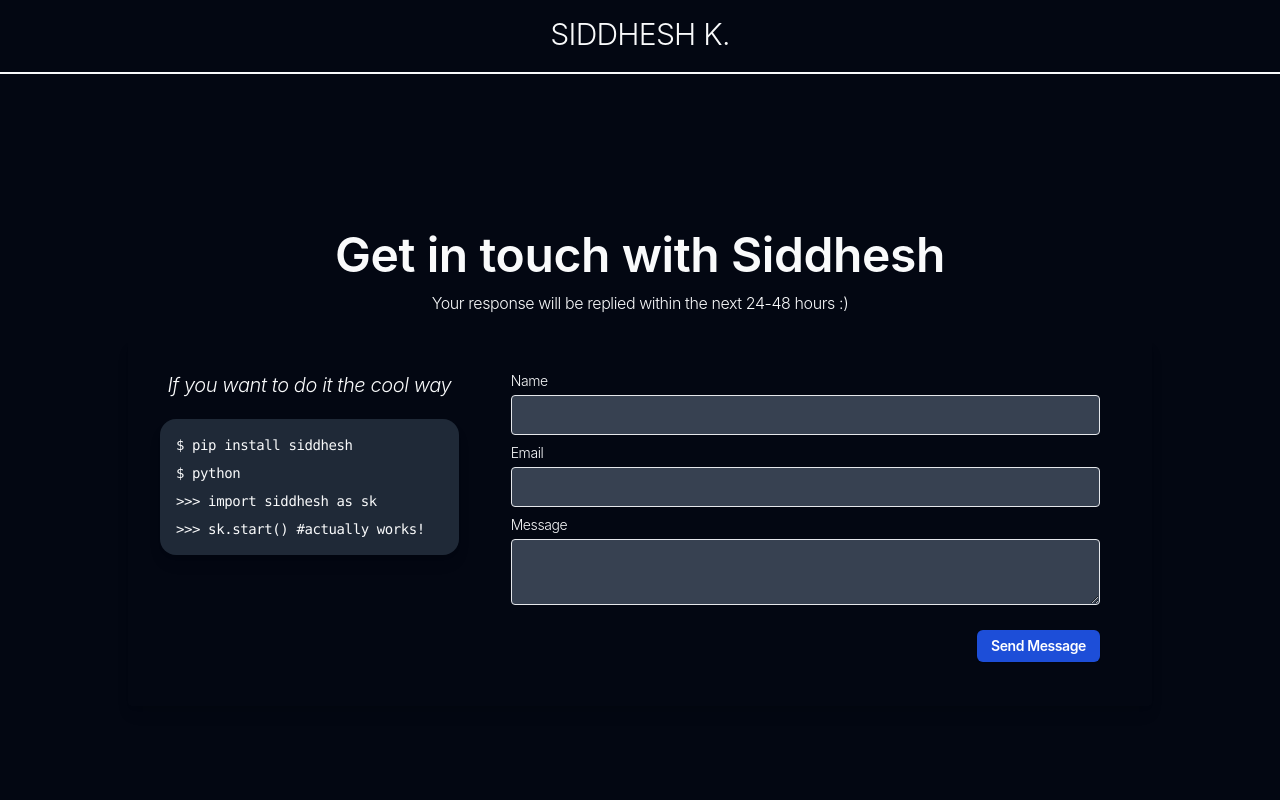
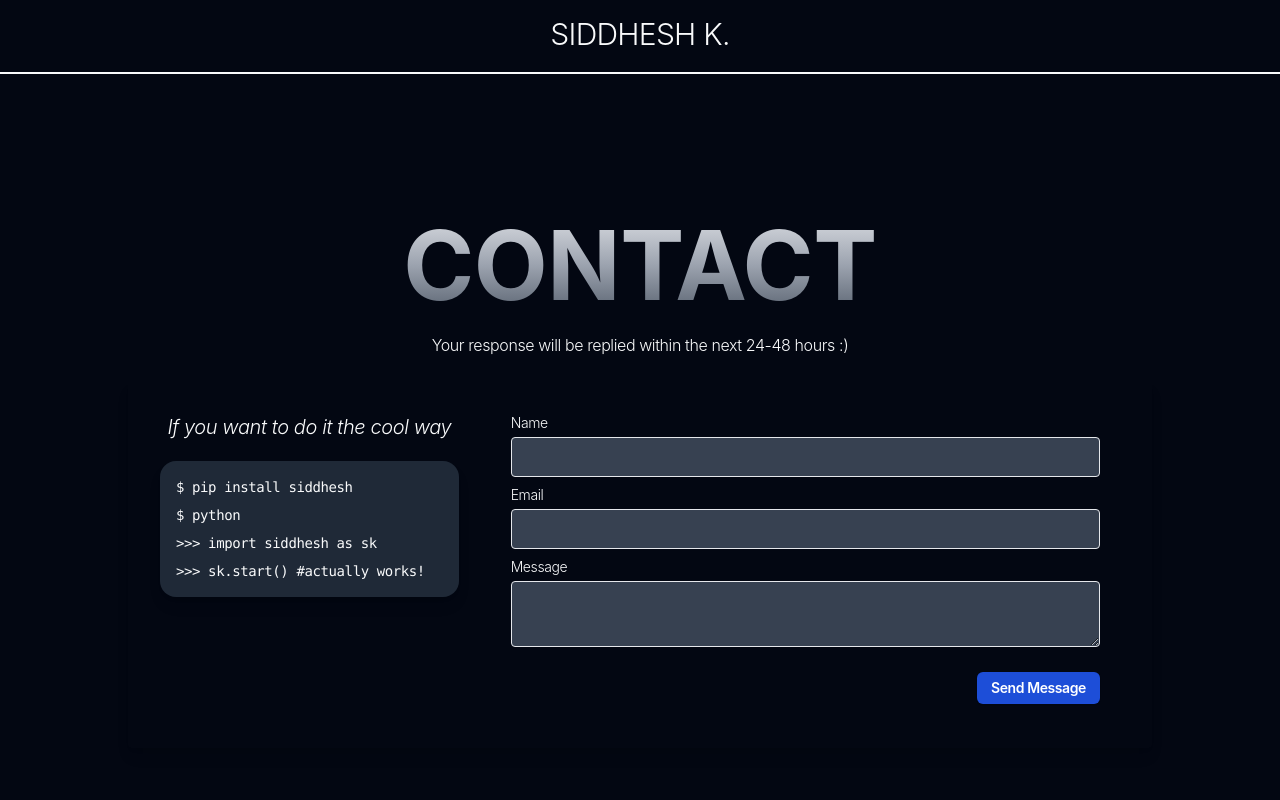
Before and after one commit to iamsid47/portfolio, a React (Create React App) app: page /contact in a window 1280 px wide. Shown: the top 800 px of the page. Built offline with nearby package versions, Linux system fonts and the light colour scheme.

Commit message:
added some animation

```diff
--- a/src/components/companies/Companies.jsx
+++ b/src/components/companies/Companies.jsx
@@ -15,7 +15,7 @@ const Companies = () => {
                 <p className="inline-flex relative rounded-full px-3 py-1 text-sm leading-6  ring-1 hover:ring-white ring-blue-500 transition duration-200">
                   Solving real-world problems
                 </p>
-                <h1 className="animate-fade-in-up mt-5 text-4xl font-bold leading-tight  sm:text-5xl sm:leading-tight lg:text-8xl lg:leading-tight uppercase bg-clip-text text-transparent bg-gradient-to-b from-gray-200 via-gray-400 to-gray-600">
+                <h1 className="animate-fade-in-up mt-5 text-6xl font-bold leading-tight sm:leading-tight lg:text-8xl lg:leading-tight uppercase bg-clip-text text-transparent bg-gradient-to-b from-gray-200 via-gray-400 to-gray-600">
                   Companies
                 </h1>
                 <p className="max-w-md mx-auto mt-6 text-base leading-7 ">
--- a/src/components/contact/GetinTouch.jsx
+++ b/src/components/contact/GetinTouch.jsx
@@ -10,10 +10,10 @@ const GetinTouch = () => {
         <div className="min-h-screen p-4 flex items-center justify-center">
           <div className="container max-w-screen-lg mx-auto my-8">
             <div className="">
-              <h2 className="font-semibold text-4xl md:text-5xl my-1 text-center">
-                Get in touch with Siddhesh
-              </h2>
-              <p className=" mb-6 mt-3 text-center text-sm md:text-base">
+              <h1 className="animate-fade-in-up text-center mt-5 text-6xl font-bold leading-tight  sm:text-5xl sm:leading-tight lg:text-8xl lg:leading-tight uppercase bg-clip-text text-transparent bg-gradient-to-b from-gray-200 via-gray-400 to-gray-600">
+                Contact
+              </h1>
+              <p className=" mb-6 mt-2 text-center text-sm md:text-base">
                 Your response will be replied within the next 24-48 hours :)
               </p>
 
```
